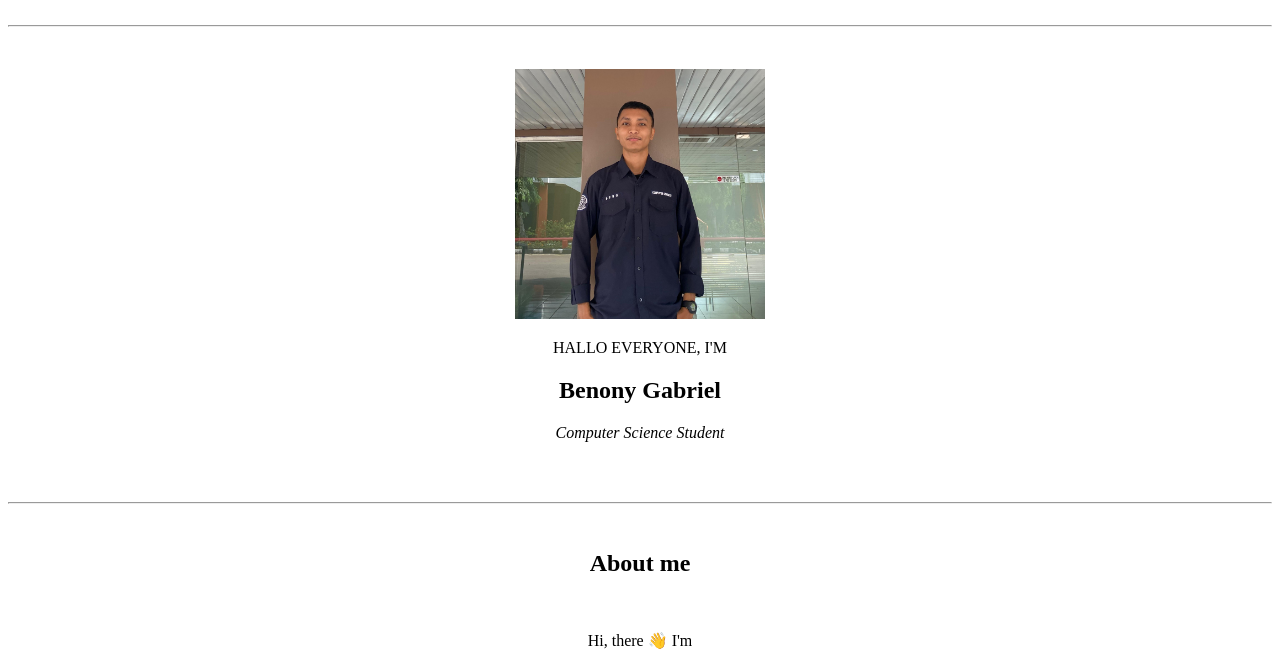
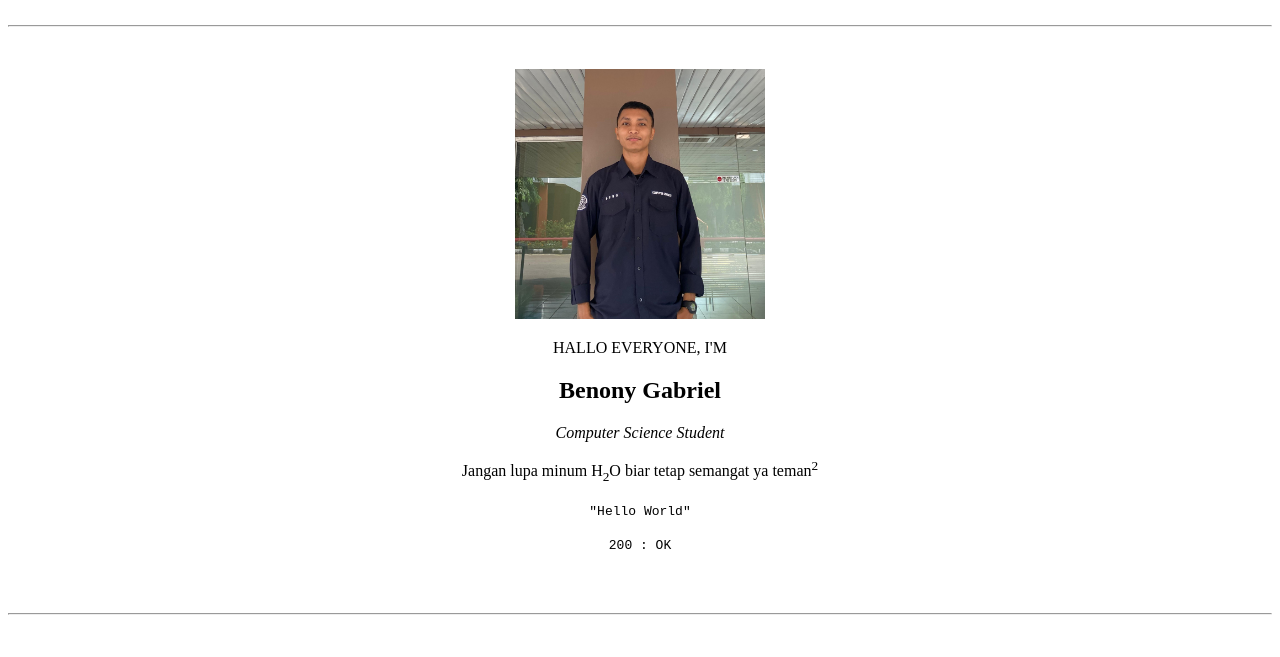
Before and after one commit to 1beno/portfolio-html, a plain HTML site: page index.html in a window 1280 px wide. Shown: the part 143-800 px from the top of the page. Drawn offline with Linux system fonts and the light colour scheme.

Commit message:
lengkapi about page

```diff
--- a/index.html
+++ b/index.html
@@ -29,6 +29,11 @@
     <p style="text-align: center">HALLO EVERYONE, I'M</p>
     <h2 style="text-align: center">Benony Gabriel</h2>
     <p style="text-align: center"><i>Computer Science Student</i></p>
+    <p style="text-align: center">
+      Jangan lupa minum H<sub>2</sub>O biar tetap semangat ya teman<sup>2</sup>
+    </p>
+    <p style="text-align: center"><code>"Hello World"</code></p>
+    <p style="text-align: center"><samp>200 : OK</samp></p>
     <br />
     <br />
     <hr />
```
